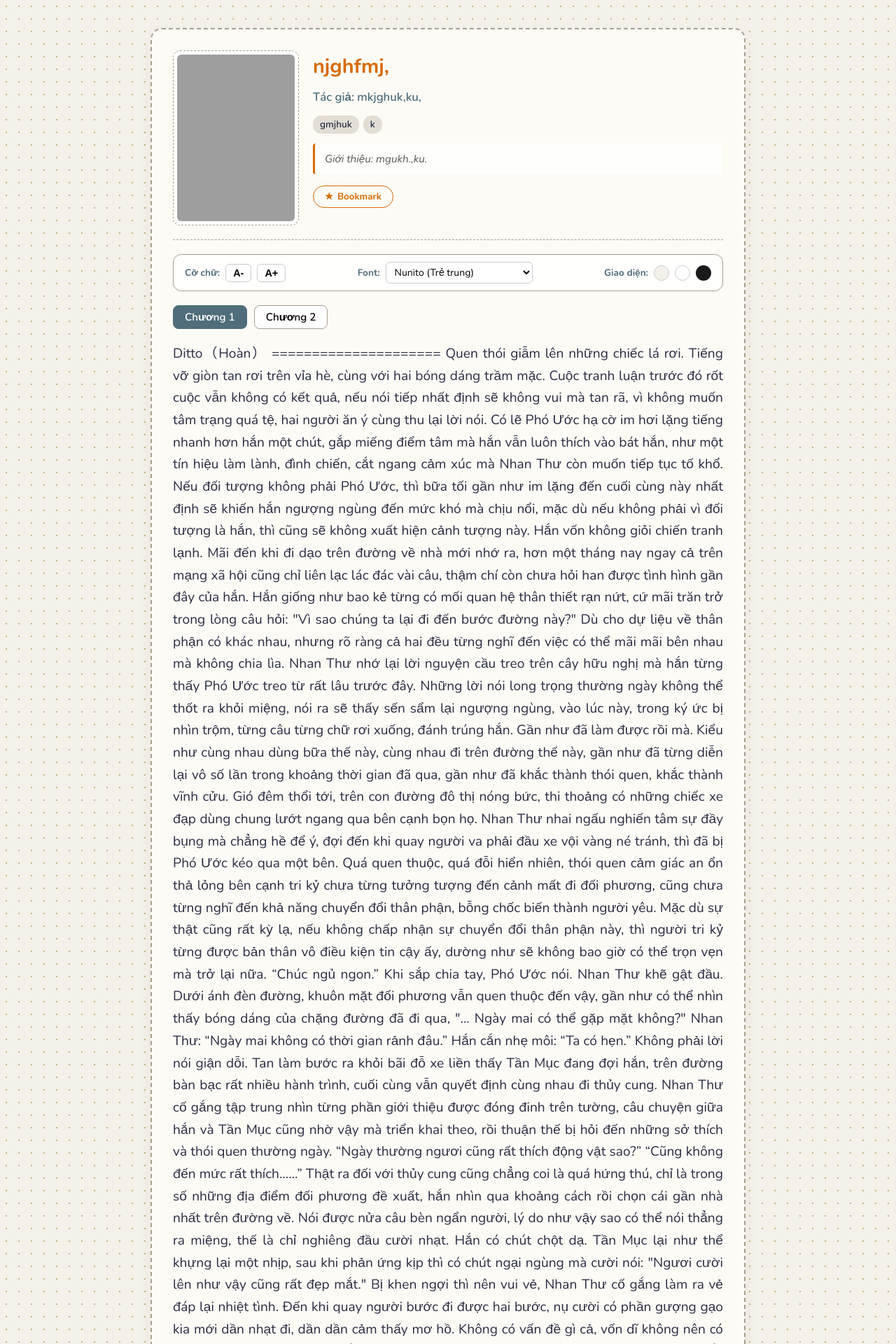
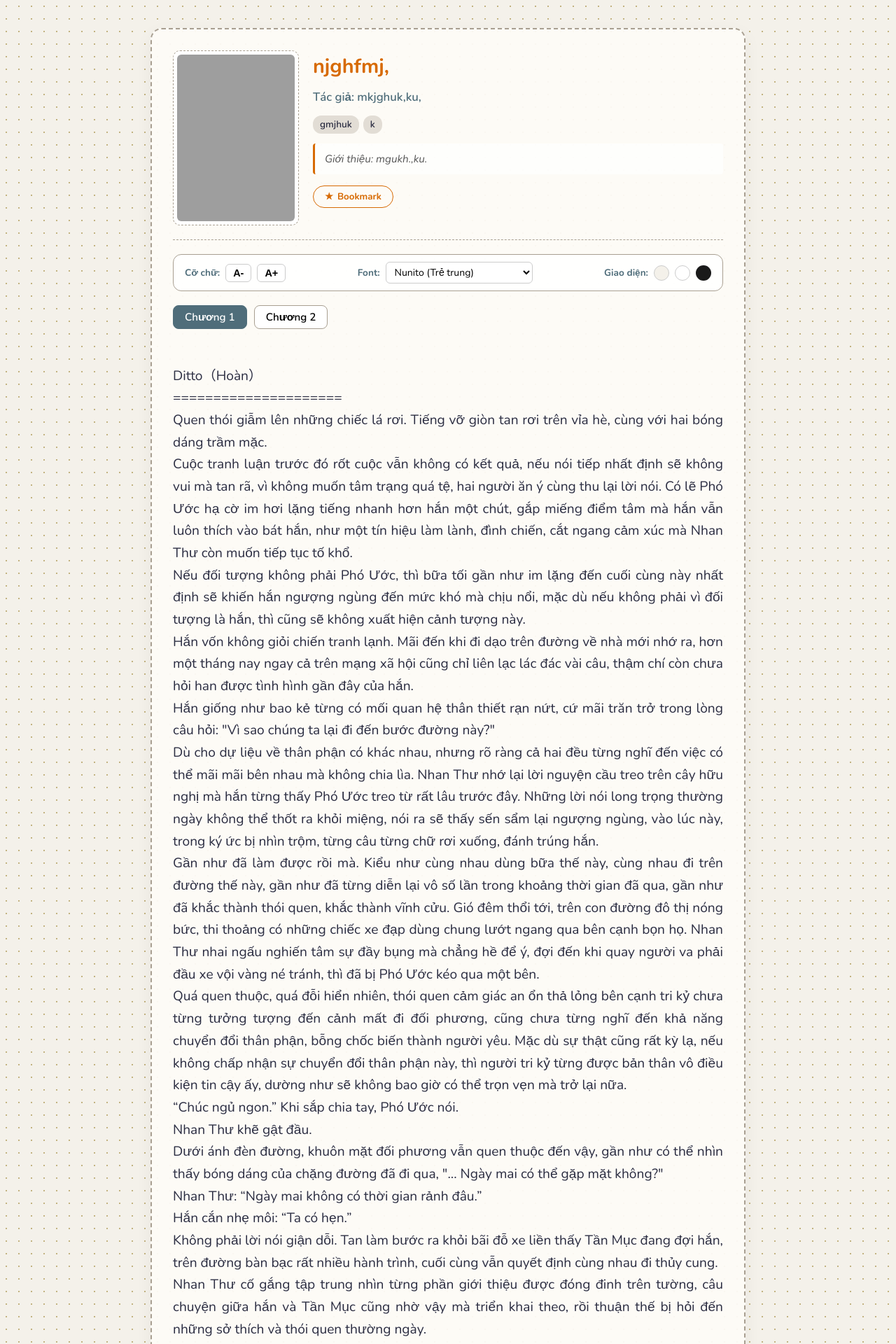
Before and after one commit to PhamNhaDoan/phamnhadoan.github.io, a Jekyll site: the page read/njghfmj.html, which Jekyll copies as it is, in a window 1280 px wide. Shown: the top 1920 px of the page at 70% size. Built offline with Jekyll 4.4.1, drawn with Linux system fonts in a browser that asks for light colours; grey boxes are pictures that could not be loaded.

Commit message:
Enhance story content styling and whitespace handling
Updated CSS for story content to improve line spacing and handling of whitespace.

```diff
--- a/read/njghfmj.html
+++ b/read/njghfmj.html
@@ -264,20 +264,33 @@
             color: #fff;
             border-color: var(--accent-green);
         }
-
 .story-content {
     font-size: 1.2rem;
-    line-height: 1.65; /* Giữ nguyên khoảng cách dòng của bạn */
+    line-height: 1.65; /* Giữ nguyên khoảng cách dòng gốc của bạn */
     text-align: justify;
     margin-bottom: 25px;
     min-height: 120px;
+
+    /* 1. Đổi thuộc tính này để giữ nguyên khả năng tự động xuống dòng gốc */
+    white-space: pre-wrap;
 }
 
-/* Thêm đoạn này để chỉnh khoảng cách riêng cho các đoạn văn */
-.story-content p {
-    margin-bottom: 20px; /* Càng tăng số này thì các đoạn càng thưa xa nhau */
+/* 2. THÊM ĐOẠN ĐẶC BIỆT NÀY VÀO:
+   Nó sẽ tự tìm các ký tự xuống dòng (\n) trong chuỗi văn bản thô
+   và ép khoảng cách hiển thị của riêng dòng đó rộng ra thành khoảng trống đoạn */
+.story-content {
     display: block;
+    content: "";
 }
+
+/* Đoạn hack CSS an toàn: Giúp biến dấu Enter đơn lẻ thành khoảng cách đoạn */
+@supports (white-space: pre-wrap) {
+    .story-content {
+        /* Chuyển đổi cách xử lý khoảng trống hệ thống */
+        white-space: pre-line;
+    }
+}
+
 
 
         .bottom-nav {
```
